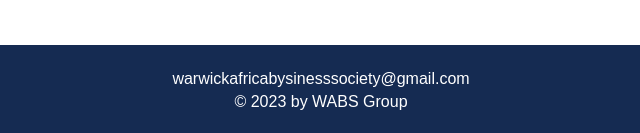
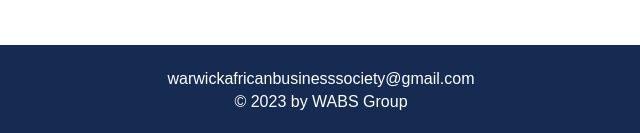
Before and after one commit to fokono18/warwickafricabusinesssociety.com, a plain HTML site: page events.html in a window 1280 px wide. Shown: the part 664-797 px from the top of the page, 319-959 px from the left. Drawn offline with Linux system fonts and the light colour scheme.

Commit message:
Update events.html

```diff
--- a/events.html
+++ b/events.html
@@ -148,7 +148,7 @@
     </main>
 
     <footer>
-        <p>warwickafricabysinesssociety@gmail.com</p>
+        <p>warwickafricanbusinesssociety@gmail.com</p>
         <p>&copy; 2023 by WABS Group</p>
     </footer>
 </body>
```
